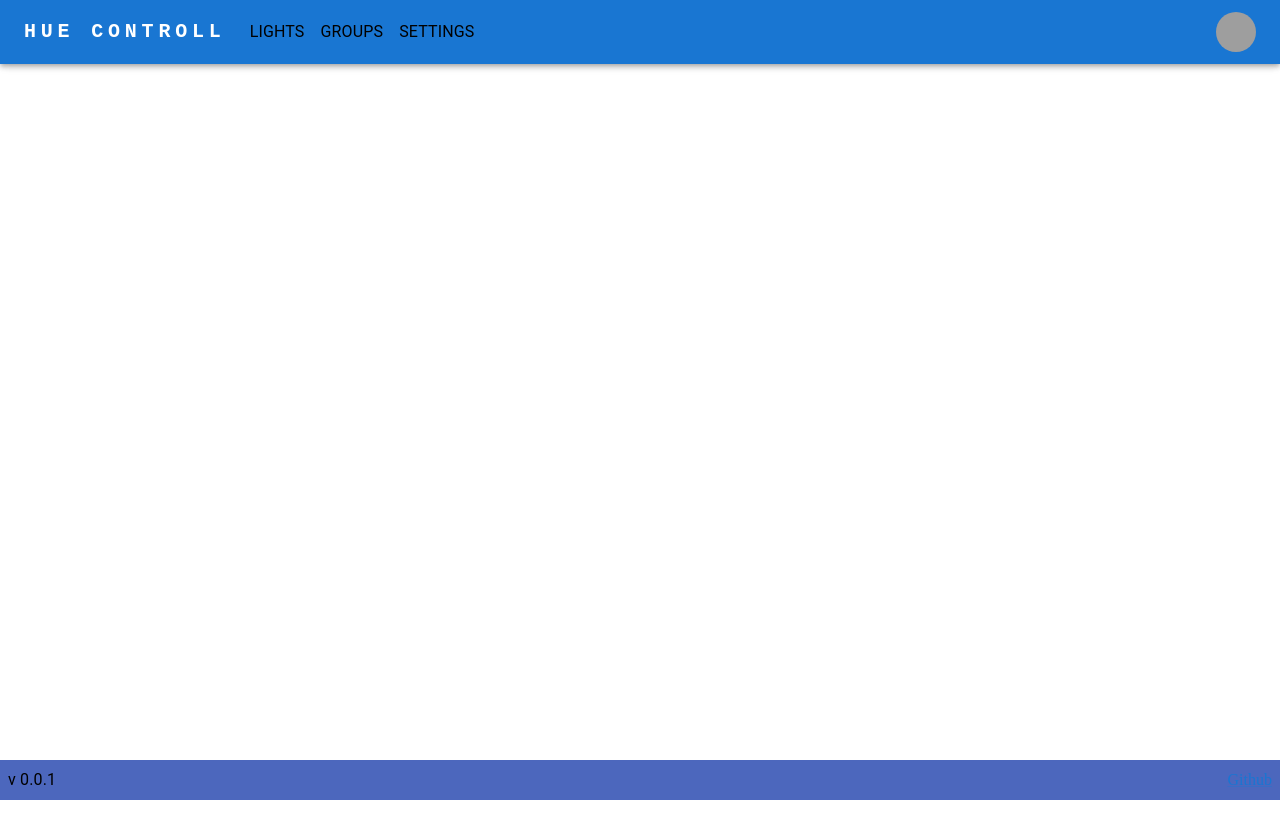
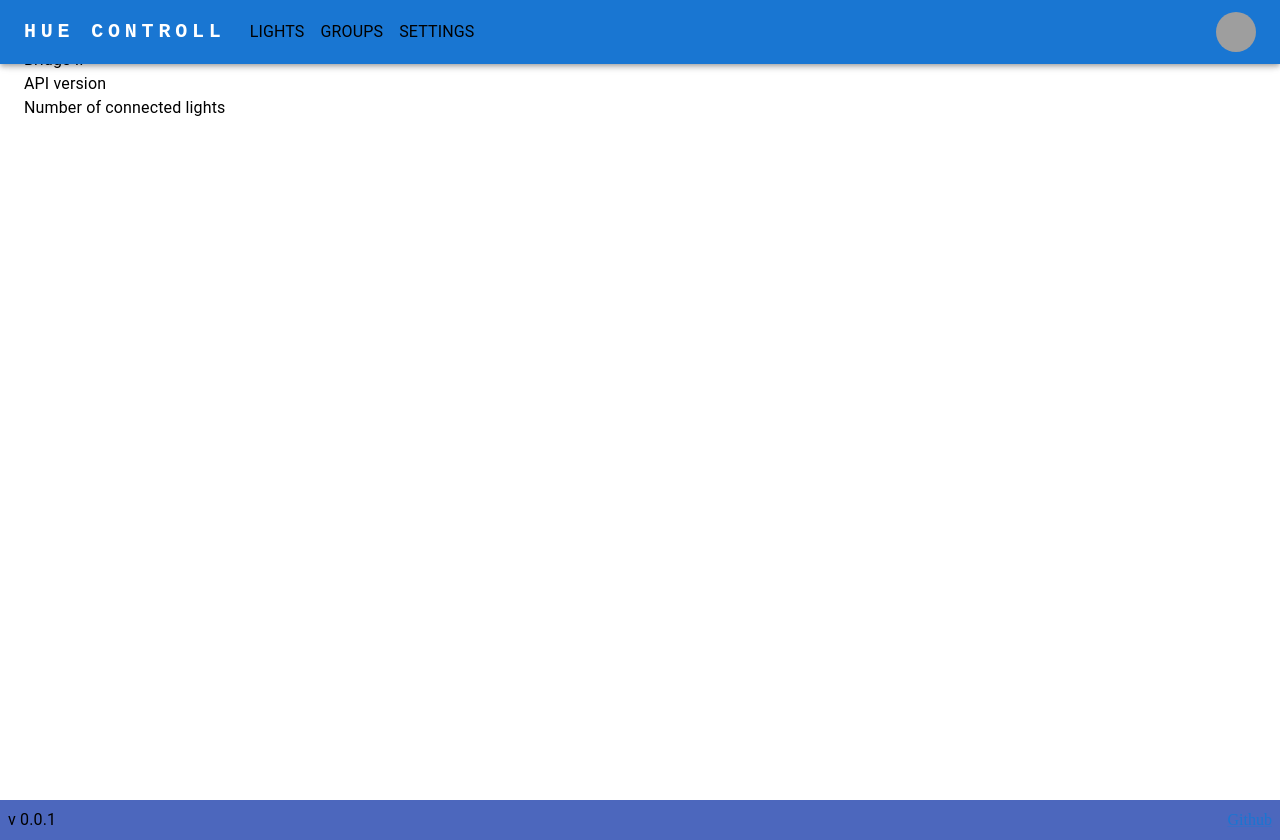
Before and after one commit to C0dy3/SmartLightsController, a React (Vite) app: page /settings in a window 1280 px wide. Before the commit this address had no page. Before the commit the page ends 800 px from the top, so only its background shows below. Built offline with nearby package versions, Linux system fonts and the light colour scheme; grey boxes are pictures that could not be loaded.

Commit message:
feat: Fixed settings page to show settings availabel

```diff
--- a/src/Components/NavBar.tsx
+++ b/src/Components/NavBar.tsx
@@ -73,8 +73,7 @@ export function NavBar() {
                                 horizontal: 'left',
                             }}
 
-                            sx={{ display: { xs: 'block', md: 'none' } }}
-                        >
+                            sx={{display: {xs: 'block', md: 'none'}}} open={false}                        >
 
                         </Menu>
                     </Box>
--- a/src/Containers/SettingsContainer.tsx
+++ b/src/Containers/SettingsContainer.tsx
@@ -4,13 +4,14 @@ export function SettingsContainer(){
 
     const settings = ["Bridge IP", "API version", "Number of connected lights"]
 
+    const handleChange = (changes : string[]) => {
 
+    }
 
     return(
         <SettingsPage
             settings={settings}
-            handleOnSettingsChange={}
-
+            handleOnSettingsChange={handleChange}
         />
     )
 }
--- a/src/Page/FetchErrorPage.tsx
+++ b/src/Page/FetchErrorPage.tsx
@@ -4,5 +4,5 @@ export function FetchErrorPage(){
         <Box>
             <Alert severity="error">Při načítání dat z HUE bridge došlo k chybě</Alert>
         </Box>
-    );
+    )
 }
--- a/src/Page/SettingsPage.tsx
+++ b/src/Page/SettingsPage.tsx
@@ -1,18 +1,25 @@
+import {
+    Box,
+    Typography,
+
+} from "@mui/material";
 
 interface SettignsPageProps{
     settings: string[],
     handleOnSettingsChange: (settings: string[]) => void,
 }
 
-
-
 export function SettingsPage(props : SettignsPageProps){
     return(
     <Box>
         <Typography>Settings</Typography>
-        <Box>
+        <Box sx={{
+            flexGrow: 1,
+            alignContent: 'center',
+            flexDirection: "column"
+        }}>
             {props.settings.map((setting) => (
-                <Typography>
+                <Typography sx={{color: "black"}}>
                     {setting}
                 </Typography>
                 ))}
--- a/src/routeTree.gen.ts
+++ b/src/routeTree.gen.ts
@@ -9,10 +9,16 @@
 // Additionally, you should also exclude this file from your linter and/or formatter to prevent it from being checked or modified.
 
 import { Route as rootRouteImport } from './routes/__root'
+import { Route as SettingsRouteImport } from './routes/settings'
 import { Route as LightsRouteImport } from './routes/lights'
 import { Route as GroupsRouteImport } from './routes/groups'
 import { Route as IndexRouteImport } from './routes/index'
 
+const SettingsRoute = SettingsRouteImport.update({
+  id: '/settings',
+  path: '/settings',
+  getParentRoute: () => rootRouteImport,
+} as any)
 const LightsRoute = LightsRouteImport.update({
   id: '/lights',
   path: '/lights',
@@ -33,34 +39,45 @@ export interface FileRoutesByFullPath {
   '/': typeof IndexRoute
   '/groups': typeof GroupsRoute
   '/lights': typeof LightsRoute
+  '/settings': typeof SettingsRoute
 }
 export interface FileRoutesByTo {
   '/': typeof IndexRoute
   '/groups': typeof GroupsRoute
   '/lights': typeof LightsRoute
+  '/settings': typeof SettingsRoute
 }
 export interface FileRoutesById {
   __root__: typeof rootRouteImport
   '/': typeof IndexRoute
   '/groups': typeof GroupsRoute
   '/lights': typeof LightsRoute
+  '/settings': typeof SettingsRoute
 }
 export interface FileRouteTypes {
   fileRoutesByFullPath: FileRoutesByFullPath
-  fullPaths: '/' | '/groups' | '/lights'
+  fullPaths: '/' | '/groups' | '/lights' | '/settings'
   fileRoutesByTo: FileRoutesByTo
-  to: '/' | '/groups' | '/lights'
-  id: '__root__' | '/' | '/groups' | '/lights'
+  to: '/' | '/groups' | '/lights' | '/settings'
+  id: '__root__' | '/' | '/groups' | '/lights' | '/settings'
   fileRoutesById: FileRoutesById
 }
 export interface RootRouteChildren {
   IndexRoute: typeof IndexRoute
   GroupsRoute: typeof GroupsRoute
   LightsRoute: typeof LightsRoute
+  SettingsRoute: typeof SettingsRoute
 }
 
 declare module '@tanstack/react-router' {
   interface FileRoutesByPath {
+    '/settings': {
+      id: '/settings'
+      path: '/settings'
+      fullPath: '/settings'
+      preLoaderRoute: typeof SettingsRouteImport
+      parentRoute: typeof rootRouteImport
+    }
     '/lights': {
       id: '/lights'
       path: '/lights'
@@ -89,6 +106,7 @@ const rootRouteChildren: RootRouteChildren = {
   IndexRoute: IndexRoute,
   GroupsRoute: GroupsRoute,
   LightsRoute: LightsRoute,
+  SettingsRoute: SettingsRoute,
 }
 export const routeTree = rootRouteImport
   ._addFileChildren(rootRouteChildren)
--- a/src/routes/__root.tsx
+++ b/src/routes/__root.tsx
@@ -11,6 +11,7 @@ export const Route = createRootRoute({
 function RootComponent() {
   return (
 
+      <Box>
         <Box
             sx={{
                 display: "flex",
@@ -20,11 +21,12 @@ function RootComponent() {
             }}
         >
             <NavBar />
-            <Box component="main" sx={{ flexGrow: 1, p: 3 }}>
+            <Box component="main" sx={{ flexGrow: 3, p: 3 }}>
                 <Outlet />
             </Box>
-            <Footer />
         </Box>
+          <Footer />
+      </Box>
 
   )
 }
--- /dev/null
+++ b/src/routes/settings.tsx
@@ -0,0 +1,12 @@
+import { createFileRoute } from '@tanstack/react-router'
+import {SettingsContainer} from "../Containers/SettingsContainer.tsx";
+
+export const Route = createFileRoute('/settings')({
+    component: RouteComponent,
+})
+
+function RouteComponent() {
+    return (
+        <SettingsContainer />
+    )
+}
```
